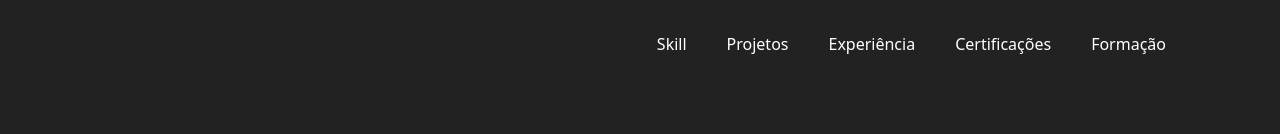
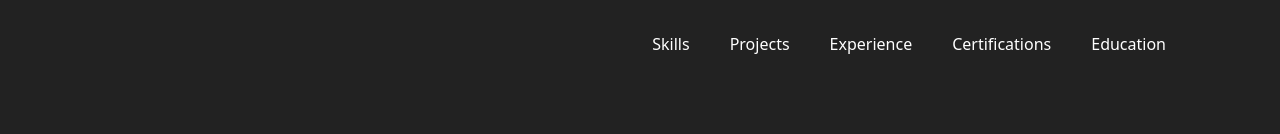
Before and after one commit to juliomr21/portfolio, an Angular app: page / in a window 1280 px wide. Shown: the top 134 px of the page. Built offline with nearby package versions, Linux system fonts and the light colour scheme.

Commit message:
menu con idiomas

```diff
--- a/src/app/nav/nav.component.html
+++ b/src/app/nav/nav.component.html
@@ -2,11 +2,11 @@
     <div class="nav-bar">
         <div class="d-none d-md-block">
             <div class="aling-link">
-                <a class="nav-link" href="#skill" >Skill</a>
-                <a class="nav-link" href="#projetos">Projetos</a>
-                <a class="nav-link" href="#exp" >Experiência</a>
-                <a class="nav-link" href="#cert">Certificações</a>
-                <a class="nav-link" href="#formacion">Formação</a>
+                <a class="nav-link" href="#skill" >{{linkShow[0]}}</a>
+                <a class="nav-link" href="#projetos">{{linkShow[1]}}</a>
+                <a class="nav-link" href="#exp" >{{linkShow[2]}}</a>
+                <a class="nav-link" href="#cert">{{linkShow[3]}}</a>
+                <a class="nav-link" href="#formacion">{{linkShow[4]}}</a>
             </div>
 
         </div>
@@ -19,11 +19,11 @@
     @if(menu){
         <div class="d-sm-none" (click)="closeMenu()">
             <div class="aling-link">
-                <a class="nav-link" href="#skill" >Skill</a>
-                <a class="nav-link" href="#projetos">Projetos</a>
-                <a class="nav-link" href="#exp" >Experiência</a>
-                <a class="nav-link" href="#cert">Certificações</a>
-                <a class="nav-link" href="#formacion">Formação</a>
+                <a class="nav-link" href="#skill" >{{linkShow[0]}}</a>
+                <a class="nav-link" href="#projetos">{{linkShow[1]}}</a>
+                <a class="nav-link" href="#exp" >{{linkShow[2]}}</a>
+                <a class="nav-link" href="#cert">{{linkShow[3]}}</a>
+                <a class="nav-link" href="#formacion">{{linkShow[4]}}</a>
             </div>
         </div>
     }
--- a/src/app/nav/nav.component.ts
+++ b/src/app/nav/nav.component.ts
@@ -9,10 +9,20 @@ import { Component } from '@angular/core';
 })
 export class NavComponent {
 menu = false;
+linkPt = ['Habilidades','Projetos','Experiência','Certificações','Formação']
+linkEs = ['Habilidades','Proyectos','Experiencia','Certificaciones','Formación']
+linkEn = ['Skills','Projects','Experience','Certifications','Education']
+linkShow:string[] = [];
+ngOnInit(){
+  if(navigator.language.slice(0,2) == 'es')
+    this.linkShow = this.linkEs;
+    if(navigator.language.slice(0,2) == 'en')
+    this.linkShow = this.linkEn;
+    if(navigator.language.slice(0,2) == 'pt')
+    this.linkShow = this.linkPt;
+}
 closeMenu(){
   this.menu = false
 }
-msg(){
-  console.log('jdjdjd')
+
 }
-}
--- a/src/assets/info/es.json
+++ b/src/assets/info/es.json
@@ -1,6 +1,6 @@
 {
     "personal": {
-        "saludo": "Hola, soy Julio César Moreno Ramírez.",
+        "saludo": "Hola, soy Julio Cesar Moreno Ramírez.",
         "titulo": "Licenciado en Ciencias de la Computación.",
         "descripcion": "Profesor de programación competitiva especializado en estructuras de datos y algoritmos. Experimentado en desarrollo web, con enfoque en el Front-End y utilizando Angular. Independiente, confiable y amigable, adaptable y bien organizado. Interesado en aprender las últimas tecnologías de forma rápida. Capaz de trabajar bien en equipo o individualmente. Objetivo futuro: convertirme en un desarrollador full stack senior.",
         "cv": "assets/pdf/cv.pdf",
@@ -65,7 +65,7 @@
             },
             {
                 "tema": "Préstamo con Garantía Hipotecaria.",
-                "type": "Landing Page.. Desarrollo frontend.",
+                "type": "Landing Page. Desarrollo frontend.",
                 "empresa": "Livre.digital (2024)",
                 "dir_site": "https://livre.digital/imovel/",
                 "dir_code": "",
```
